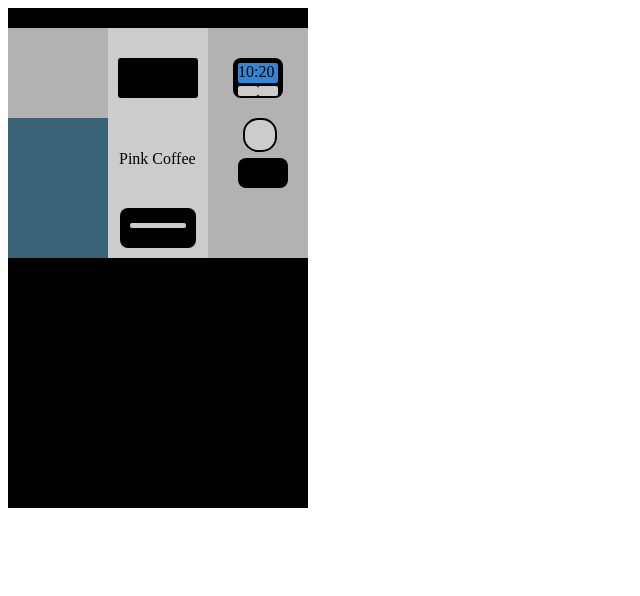
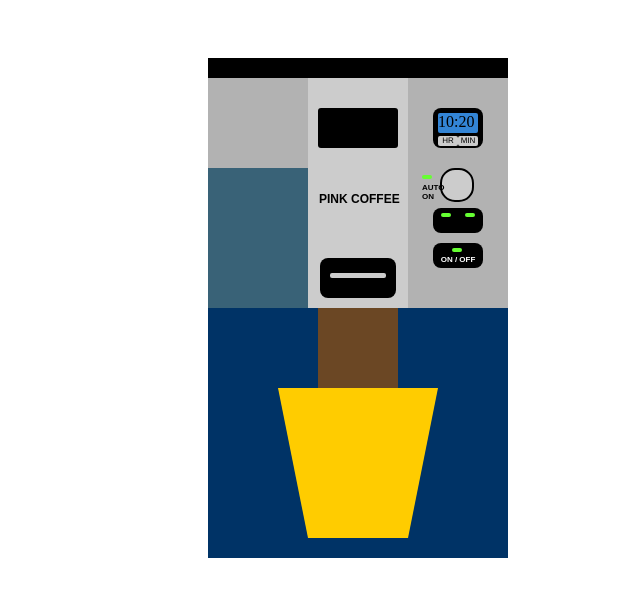
Before and after one commit to yoongramcan/Web2, a plain HTML site: page hw_03/coffee_machine.html in a window 1280 px wide. Shown: the whole page, without its empty margins (0-640 px from the left). Drawn offline with Linux system fonts and the light colour scheme.

Commit message:
coffee machine

```diff
--- a/hw_03/coffee_machine.css
+++ b/hw_03/coffee_machine.css
@@ -1,8 +1,17 @@
+p {
+	font-family: sans-serif, Helvetica, arial;
+	text-transform: uppercase;
+	font-size: 8px;
+	font-weight: bold;
+}
 .base {
 	width: 300px;
 	height: 500px;
 	background-color: black;
 	position: relative;
+	top: 50px;
+	left: 200px;
+	z-index: -1;
 }
 .toppart {
 	width: 300px;
@@ -37,7 +46,7 @@
 .filterbottom {
 	width: 100px;
 	height: 140px;
-	background-color: #396277;
+	background-color: #396277; /*blue*/
 	position: absolute;
 	top: 90px;
 	left: 0;
@@ -60,10 +69,12 @@
 	border-radius: 3px;
 }
 .logo {
-	/*text-align: center;*/
 	position: absolute;
 	bottom: 90px;
 	left: 11px;
+}
+.logo p {
+	font-size: 0.75em;
 }
 .machine_insert {
 	width: 76px;
@@ -82,6 +93,23 @@
 	top: 15px;
 	left:10px;
 	border-radius: 2px;
+}
+@-webkit-keyframes pour_coffee {
+	0%   {background-color:#003366; left:-12px; top:35px;}
+	25%  {background-color:#003366; left:-12px; top:35px;}
+	50%  {background-color:#996633; left:-12px; top:35px;}
+	75%  {background-color:#6B4724; left:-12px; top:150px;}
+	100% {background-color:#FFCC00; left:-12px; top:150px;}
+}
+.pour_coffee {
+	width: 80px;
+	height: 80px;
+	background-color: #6B4724;
+	position: relative;
+	-webkit-animation: pour_coffee 4s linear ;
+	z-index: 1;
+	left: -12px;
+	top: 35px;
 }
 #right_section {
 	width: 100px;
@@ -109,7 +137,6 @@
 	left: 5px;
 	border-radius: 2px;
 }
-
 .timebutton_left {
 	width: 20px;
 	height: 10px;
@@ -118,15 +145,9 @@
 	bottom: 2px;
 	left: 5px;
 	border-radius: 2px;
-}
-.timebutton_left {
-	width: 20px;
-	height: 10px;
-	background-color: #ccc; /**/
-	position: absolute;
-	bottom: 2px;
-	left: 5px;
-	border-radius: 2px;
+	font-family: Helvetica, sans-serif;
+	font-size:8px;
+	text-align: center;
 }
 .timebutton_right {
 	width: 20px;
@@ -136,6 +157,9 @@
 	bottom: 2px;
 	right: 5px;
 	border-radius: 2px;
+	font-family: Helvetica, sans-serif;
+	font-size:8px;
+	text-align: center;
 }
 .controller {
 	width: 30px;
@@ -143,16 +167,118 @@
 	background-color: #ccc; /**/
 	position: absolute;
 	top: 60px;
-	right: 6px;
+	right: 9px;
 	border-radius: 15px;
 	border: 2px solid black;
 }
 .cleanbutton_bg {
 	width: 50px;
-	height: 30px;
+	height: 25px;
 	background-color: black;
 	position: absolute;
 	top: 100px;
-	right: -5px;
+	right: 0px;
 	border-radius: 8px;
 }
+.cleanbutton_left {
+
+}
+.cleanbutton_right {
+
+}
+.onoff_button {
+	width: 50px;
+	height: 25px;
+	background-color: black;
+	position: absolute;
+	top: 135px;
+	right: 0px;
+	border-radius: 8px;
+	color: white;
+	font-size: 0.6em;
+}
+.onoff_button p {
+	text-align: center;
+	margin-top: 12px;
+}
+.active_light {
+	width: 10px;
+	height: 4px;
+	background-color: #66FF33; /*light green*/
+	border-radius: 5px;
+}
+.red {
+	background-color: red;
+}
+.green {
+	background-color: #66FF33; /*light green*/;
+}
+.light_1 {
+	position: absolute;
+	top: 5px;
+	left: -20px;
+}
+.light_2 {
+	position: absolute;
+	top: 5px;
+	left: 8px;
+}
+.light_3 {
+	position: absolute;
+	top: 5px;
+	left: 32px;
+}
+.light_4 {
+	position: absolute;
+	top: 5px;
+	left: 19px;
+}
+
+/*-------------------------- BOTTOM PART -------------------*/
+.bottompart {
+	width: 300px;
+	height: 250px;
+	background-color: #003366; /* dark blue*/
+	position: absolute;
+	bottom: 0;
+	z-index: -1;
+}
+.cup {
+	width: 100px;
+	height: 0;
+	border-top: 150px solid #FFCC00; /* yeloow */
+	border-left: 30px solid transparent;
+	border-right: 30px solid transparent;
+	margin: 80px auto;
+	padding: 0;
+	position: absolute;
+	left: 70px;
+	z-index: 1;
+}
+@-webkit-keyframes pour-coffee {
+	0%   {background-color:#A38566; left:10px; top:-330px;}
+	50%  {background-color:#A38566; left:10px; top:-330px;}
+	100% {background-color:red; left:10px; top:-100px;}
+}
+.coffee {
+	background-color: #6B4724;  /*light-brown*/
+	background-position: top right;
+	position: absolute;
+	bottom: 0px;
+	width: 100px;
+	height: 0px;
+	-webkit-transition: all 2s ease-out;
+	-webkit-border-radius: 5px;
+}
+.cup:hover .coffee {
+	height: 50px;
+	background-position: top left;
+	-webkit-transition: all 3s ease-out;
+}
+
+
+
+
+/* .coffee:hover {
+	background-color: #996633; brown
+}*/
--- a/hw_03/coffee_machine.html
+++ b/hw_03/coffee_machine.html
@@ -7,21 +7,25 @@
 </head>
 
 <body>
-   <div class='base'>
+	<div class="base">
+
 		<div class="toppart">
 			<div class="cover">
+			</div><!-- .cover-->
+
 			<div id="left_section">
 				<div class="filtertop">
-						<div class="filterbottom">
-						</div><!-- .filterbottom-->
+					<div class="filterbottom"></div><!-- .filterbottom-->
 				</div><!-- .filtertop-->
 			</div><!-- #left_section-->
 
 			<div id="middle_section">
 				<div class="machinegagegage_bg"></div><!-- .machinegagegage_bg-->
-					<div class="logo">Pink Coffee </div><!-- .logo-->
+				<div class="logo"><p>Pink Coffee<p></div><!-- .logo-->
 				<div class="machine_insert">
-						<div class="machine_insert_inside"></div><!-- .machine_insert_inside-->
+					<div class="machine_insert_inside">
+						<div class="pour_coffee"></div>
+					</div><!-- .machine_insert_inside-->
 				</div><!-- .machine_insert-->
 			</div><!-- #middle_section-->
 
@@ -30,22 +34,34 @@
 					<div class="time_bg">
 						<div class="timer">10:20</div><!-- .timer-->
 					</div><!-- .time_bg-->
-						<div class="timebutton_left"></div><!-- .timebutton_left-->
-						<div class="timebutton_right"></div><!-- .-->
-						<div class="controller"></div><!-- .controller-->
+					<div class="timebutton_left">HR</div><!-- .timebutton_left-->
+					<div class="timebutton_right">MIN</div><!-- .-->
+					<div class="controller">
+						<div class="active_light light_1"><p>Auto On</p></div>
+					</div><!-- .controller-->
 					<div class="cleanbutton_bg">
-							<div class="cleanbutton_left"></div><!-- .cleanbutton_left-->
-							<div class="cleanbutton_right"></div><!-- .cleanbutton_right-->
+						<div class="cleanbutton_left">
+							<div class="active_light light_2"></div>
+						</div><!-- .cleanbutton_left-->
+						<div class="cleanbutton_right">
+							<div class="active_light light_3"></div>
+						</div><!-- .cleanbutton_right-->
 					</div><!-- .cleanbutton_bg-->
+					<div class="onoff_button">
+						<div class="active_light light_4"></div>
+						<p>On / Off</p>
+					</div><!-- .onoff_button-->
+				</div><!-- .timer_bg-->
+			</div><!-- #right_section-->
 
-							<div class="onoff_button"></div><!-- .onoff_button-->
-						</div><!-- .timebutton_left-->
-					</div><!-- .timer-->
-				</div><!-- #right_section-->
-			</div><!-- .cover-->
 		</div><!-- .toppart-->
-   </div><!--end .base-->
 
+
+		<div class="bottompart">
+			<div class="cup">
+				<div class="coffee"></div><!-- .coffee-->
+			</div><!-- .cup-->
+		</div><!-- .bottompart-->
+
+   </div><!-- .base-->
 </body>
-
-</html>
```
Lines whose indentation alone changed are shown as unchanged.
